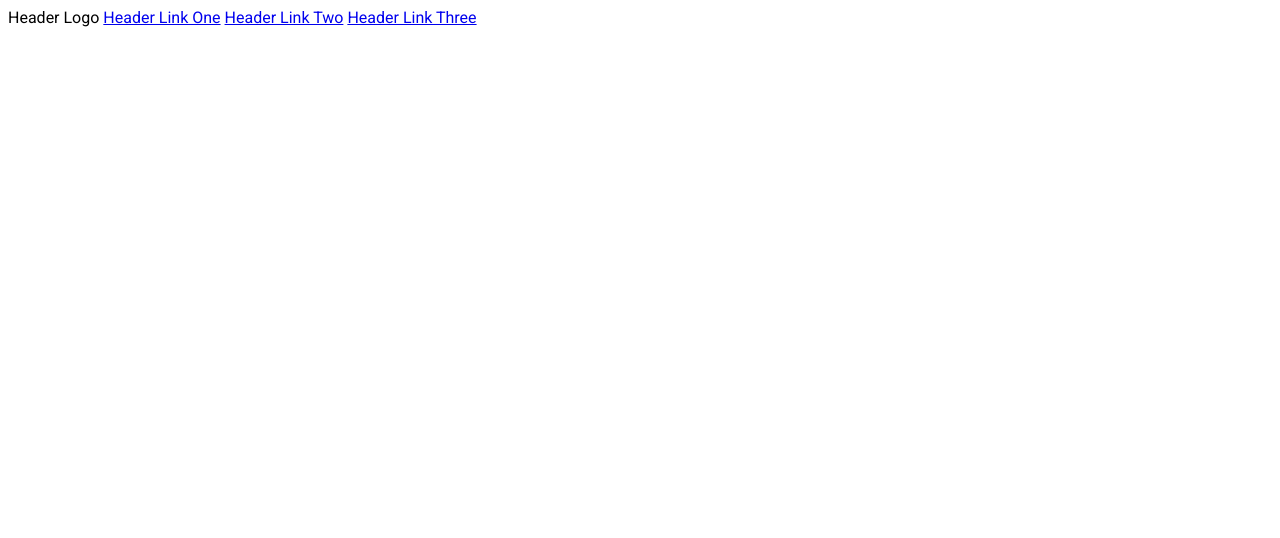
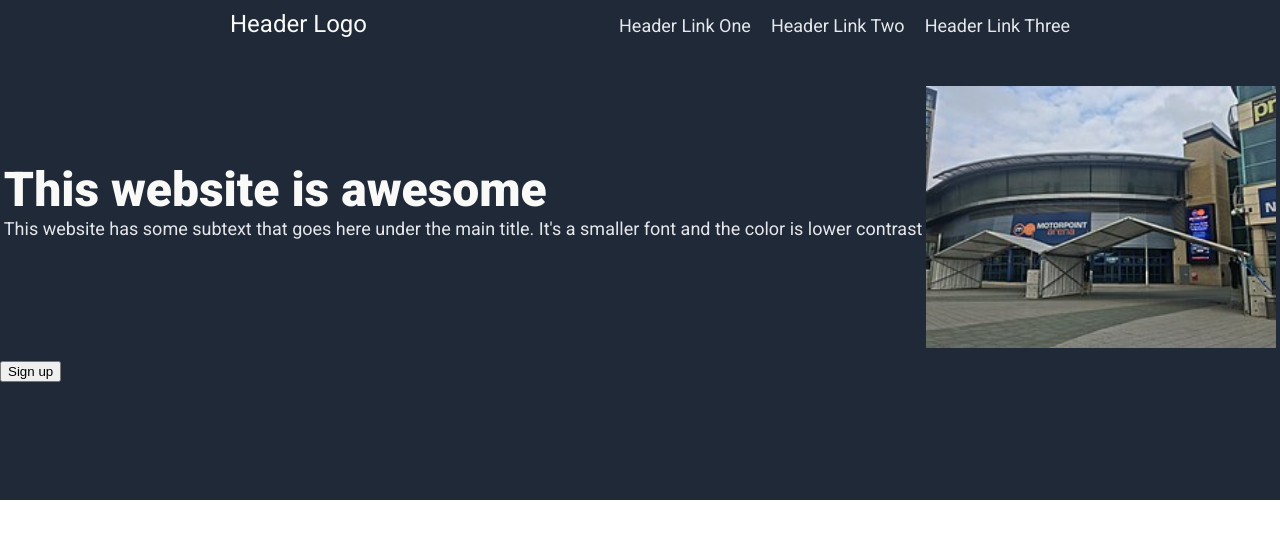
Before and after one commit to AshFreeStiletto/Landing-page, a plain HTML site: page index.html in a window 1280 px wide. Drawn offline with Linux system fonts and the light colour scheme.

Commit message:
Add images and format header

```diff
--- a/index.html
+++ b/index.html
@@ -10,11 +10,35 @@
 <link rel="stylesheet" href="style.css">
 </head>
 <body>
-    <header>
-        Header Logo
-        <a href="#">Header Link One</a>
-        <a href="#">Header Link Two</a>
-        <a href="#">Header Link Three</a>
-    </header>
+    <div class="header">
+        <div class="header_text">
+            Header Logo
+        </div>
+
+        <div class="link">
+            <a class="links" href="#">Header Link One</a>
+            <a class="links" href="#">Header Link Two</a>
+            <a class="links" href="#">Header Link Three</a>
+        </div>
+        <div class="container">
+            <div class="hero">
+                <div class="hero_text">
+                    This website is awesome
+                </div>
+                <div class="hero_secondary">
+                    This website has some subtext that goes here under the main title. It's a smaller font and the color is lower contrast
+                </div>
+            </div>
+            <div class="pic">
+                <img
+                class="image"
+                src="./images/Motorpoint_arena.jpg"
+                draggable="false"
+                alt="motorpoint arena"
+                />
+            </div>
+        </div>
+        <button>Sign up</button>
+    </div>
 </body>
 </html>
--- a/style.css
+++ b/style.css
@@ -1,3 +1,62 @@
 body {
     font-family: roboto, sans-serif;
+    margin: 0;
+    padding: 0;
+    box-sizing: border-box;
 }
+
+.header {
+    background-color: #1F2937;
+    font-size: 24px;
+    color: #F9FAF8;
+    min-height: 500px;
+}
+
+a {
+    text-decoration: none;
+}
+
+.link {
+    display: flex;
+    justify-content: end;
+    position: relative;
+    margin-right: 200px;
+}
+
+.links {
+    color: #e5e7eb;
+    font-size: 18px;
+    padding: 10px;
+    margin-top: 5px;
+}
+
+.header_text {
+    position: absolute;
+    margin-left: 220px;
+    padding: 10px;
+}
+
+.hero_text {
+    font-weight: 900;
+    color: #F9FAF8;
+    font-size: 48px;
+}
+
+.hero_secondary {
+    font-size: 18px;
+    color: #E5E7EB;
+}
+
+.container {
+    display: flex;
+    justify-content: space-evenly;
+    align-items: center;
+}
+
+.pic {
+    margin-top: 40px;
+}
+
+.image {
+    width:350px;
+}
```
Also changed, not shown: images/Motorpoint_arena.jpg (added).
